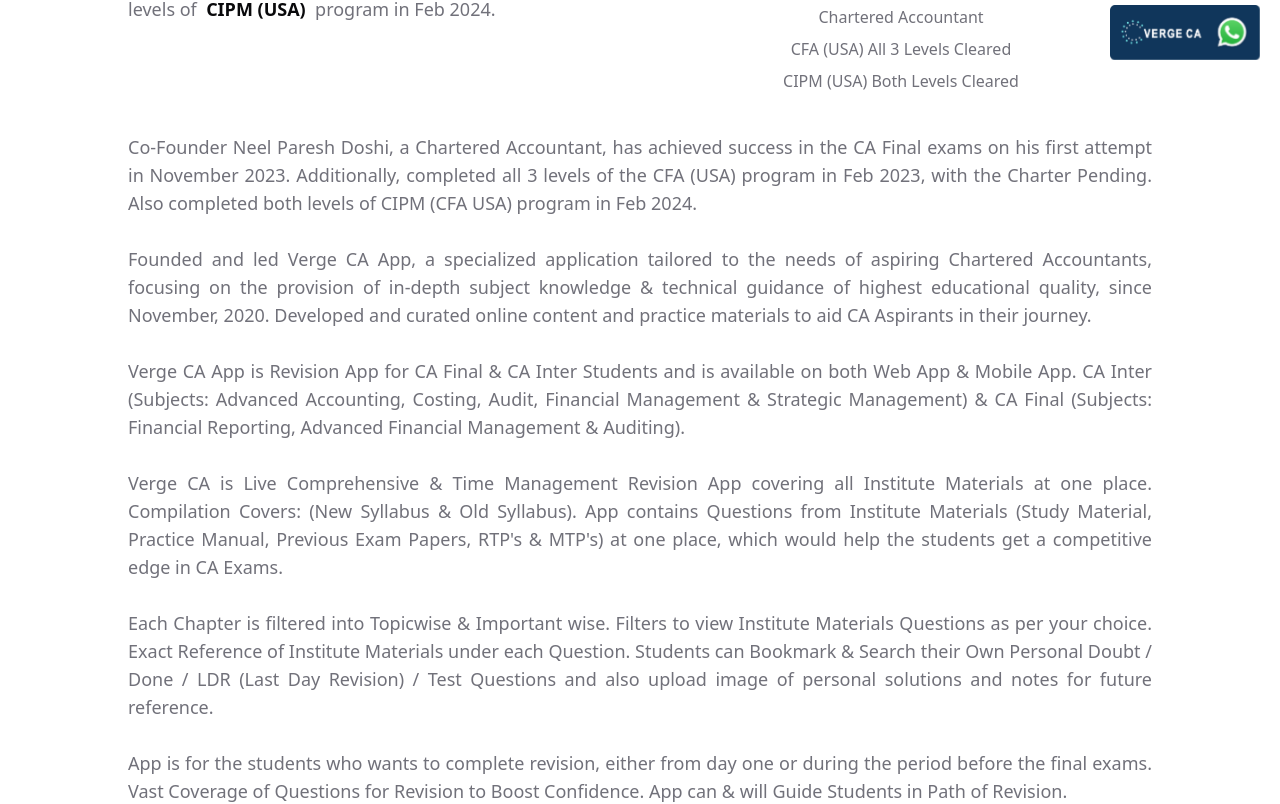
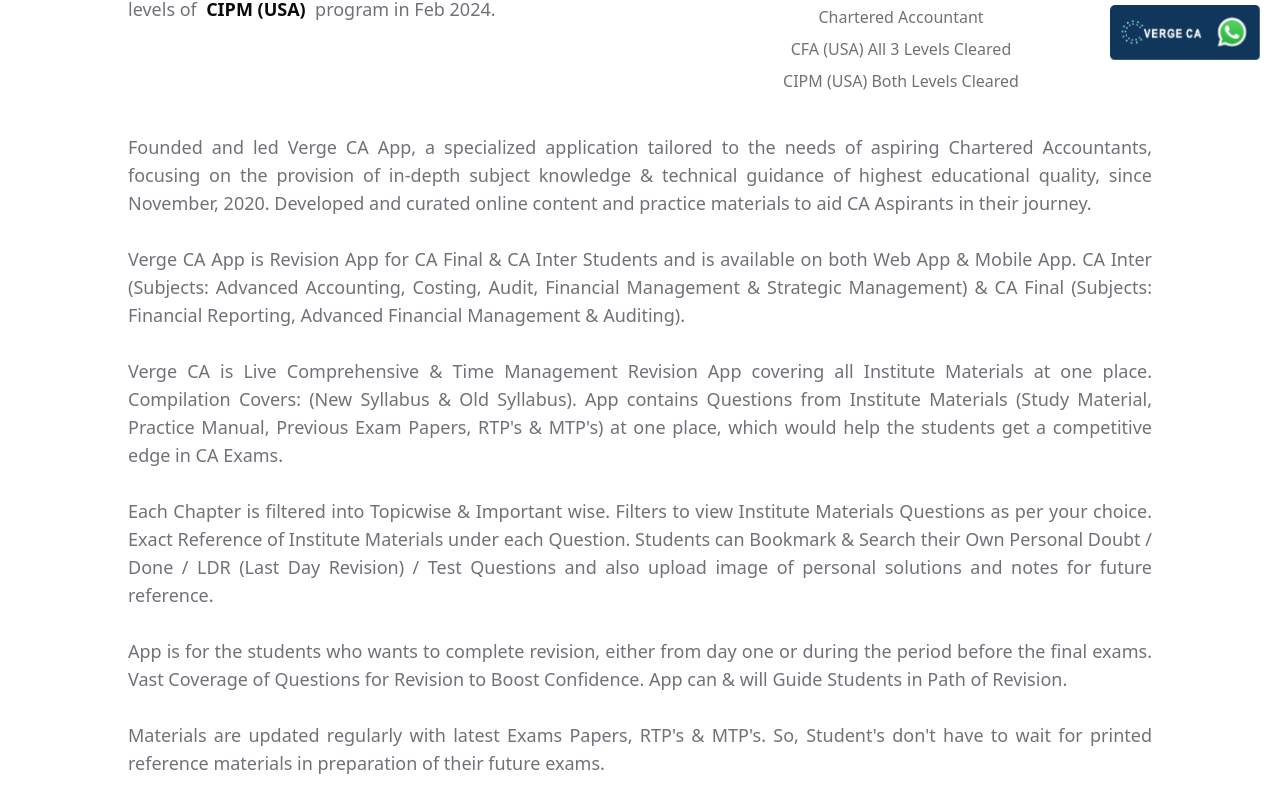
Before and after one commit to HardikShah563/vergeca, a Next.js app: page /about in a window 1280 px wide. Shown: the part 720-1524 px from the top of the page. Built offline with nearby package versions, Linux system fonts and the light colour scheme.

Commit message:
about paragraph changed

```diff
--- a/app/about/page.tsx
+++ b/app/about/page.tsx
@@ -67,8 +67,6 @@
                 </div>
 
                 <div className="text-lg text-justify text-muted-foreground mt-10">
-                    Co-Founder Neel Paresh Doshi, a Chartered Accountant, has achieved success in the CA Final exams on his first attempt in November 2023. Additionally, completed all 3 levels of the CFA (USA) program in Feb 2023, with the Charter Pending. Also completed both levels of CIPM (CFA USA) program in Feb 2024.
-                    <br /><br />
                     Founded and led Verge CA App, a specialized application tailored to the needs of aspiring Chartered Accountants, focusing on the provision of in-depth subject knowledge & technical guidance of highest educational quality, since November, 2020. Developed and curated online content and practice materials to aid CA Aspirants in their journey.
                     <br /><br />
                     Verge CA App is Revision App for CA Final & CA Inter Students and is available on both Web App & Mobile App. CA Inter (Subjects: Advanced Accounting, Costing, Audit, Financial Management & Strategic Management) & CA Final (Subjects: Financial Reporting, Advanced Financial Management & Auditing).
```
